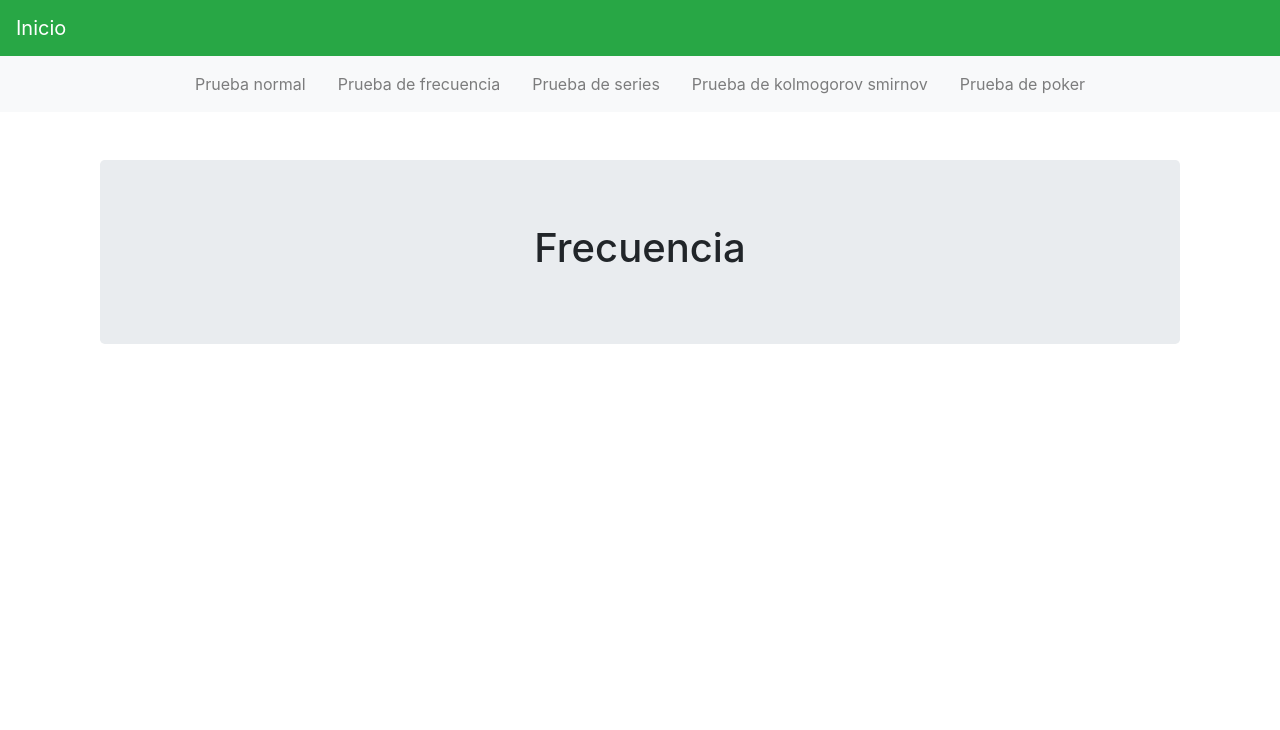
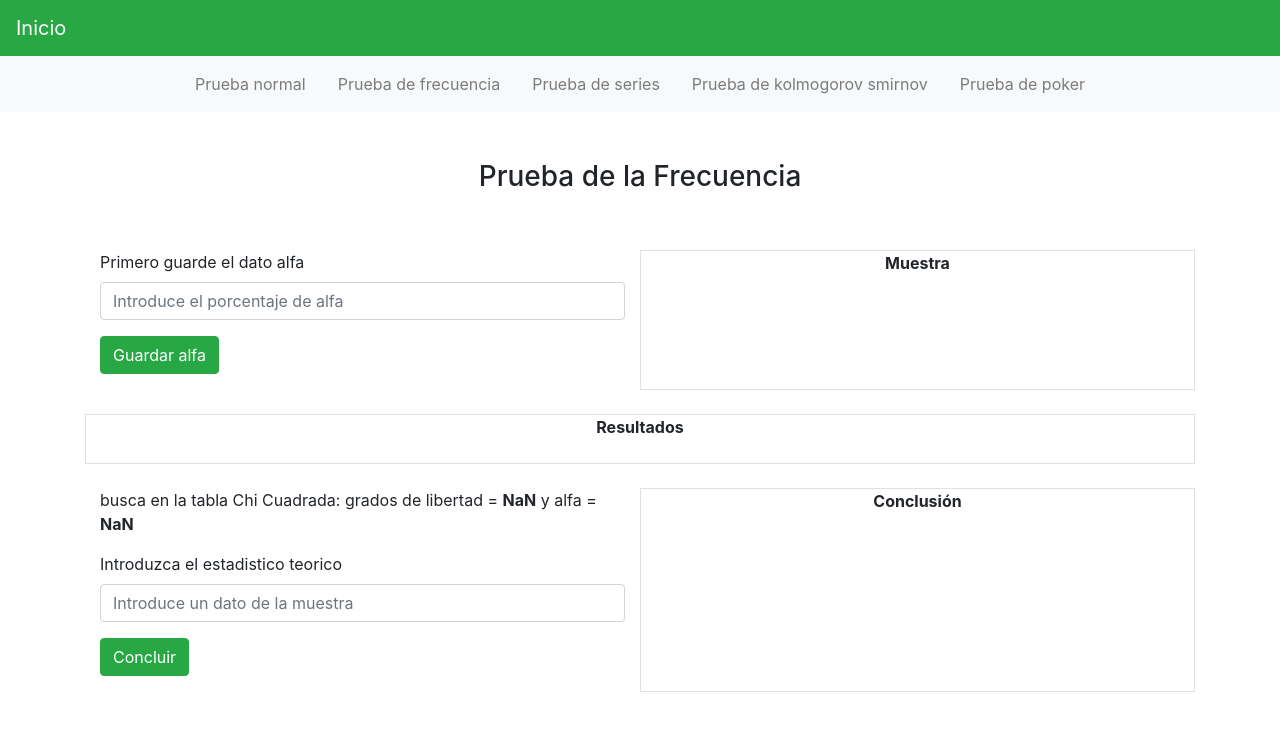
Before and after one commit to EliceoJoel/simulacion-unidad-3, a React (Create React App) app: page /frecuencia in a window 1280 px wide. Shown: the top 730 px of the page. Built offline with nearby package versions, Linux system fonts and the light colour scheme.

Commit message:
frecuency test closed

```diff
--- a/src/components/Frecuencia.js
+++ b/src/components/Frecuencia.js
@@ -1,12 +1,236 @@
 import React, { Component } from 'react'
 
-class Landing extends Component {
+class Frecuencia extends Component {
+
+  constructor(){
+    super()
+    this.state={
+      muestra:[],
+      n:0,
+      dato:"",
+      datoError:"",
+      alfa:"",
+      alfaError:"",
+      resultados:"",
+      estadistico:"",
+      k:"",
+      kError:"",
+      Xo:"",
+      estadisticoError:"",
+      muestras:"",
+      conclusion:'',
+      showAlfa:true,
+      showk:false,
+      showDato:false,
+    }
+
+    this.onChange = this.onChange.bind(this)
+  }
+
+  onChange(e){
+   this.setState({[e.target.name]:e.target.value})
+   this.setState({
+     datoError:"",
+     alfaError:"",
+     kError:"",
+     estadisticoError:"",
+     conclusion:""
+    })
+  }
+
+  cargarDatos(){
+    if(this.state.dato !== ''){
+      let array = this.state.muestra
+      array.push(parseFloat(this.state.dato))
+      let Xo = this.calcularXo(array)
+      this.setState({
+        muestra:array,
+        dato:'',
+        datoError:'',
+        n: this.state.n+1,
+        muestras:array.join(" - "),
+        Xo:Xo,
+        resultados:"n="+(this.state.n+1) + ", alfa="+this.state.alfa + ", k="+ this.state.k + ", Estadistico Xo=" + Xo
+      })
+    }else{
+      this.setState({datoError:"Introduzca un dato"})
+    }
+  }
+
+  calcularXo(muestra){
+    let res = 0
+    let n = parseInt(this.state.n)+1
+    let k = parseInt(this.state.k)
+    let Fe = n/k
+    let Fo = this.calcularFo(muestra,k)
+    for(let i=0; i<k; i++){
+      res = res + (Math.pow((Fe-Fo[i]),2))/Fe
+    }
+    return res
+  }
+
+  calcularFo(muestra,k){
+    let res = new Array(k)
+    res.fill(0)
+    for(let i=0; i<muestra.length; i++){
+      let rangoInferior = 0
+      let rangoSuperior = 1/k
+      for(let j=0; j<k; j++){
+        if(muestra[i] >= rangoInferior && muestra[i] < rangoSuperior){
+          res[j]=res[j]+1
+        }
+        rangoInferior = rangoSuperior
+        rangoSuperior = rangoSuperior + 1/k
+      }
+    }
+    return res
+  }
+
+  guardarAlfa(){
+    if(this.state.alfa !== ''){
+      this.setState({
+        showAlfa:false,
+        showk:true,
+        resultados:"alfa=" + this.state.alfa,
+      })
+    }else{
+      this.setState({
+        alfaError:"Introduzca el dato alfa"
+      })
+    }
+  }
+
+  guardark(){
+    if(this.state.k !== ''){
+      this.setState({
+        showk:false,
+        showDato:true,
+        resultados:"alfa="+ this.state.alfa + ", k="+ this.state.k
+      })
+    }
+  }
+
+
+
+  guardarEstaditico(){
+    if(this.state.alfa!== ''){
+      if(this.state.k !== ''){
+        if(this.state.muestra.length !== 0){
+          if(this.state.estadistico !== ''){
+             if(parseFloat(this.state.Xo) < parseFloat(this.state.estadistico)){
+                this.setState({conclusion:"Uniformidad"})
+             }else{
+              this.setState({conclusion:"No Uniformidad"})
+             }
+          }else{
+            this.setState({estadisticoError:"Introduzca el estaditico teorico"})
+          }
+        }else{
+          this.setState({datoError:"Introduzca un dato"})
+        }
+      }else{
+        this.setState({kError:"Introduzca el dato k"})
+      }
+    }else{
+      this.setState({alfaError:"Introduzca el dato alfa"})
+    }
+  }
+
   render() {
     return (
       <div className="container">
-        <div className="jumbotron mt-5">
-          <div className="col-sm-8 mx-auto">
-            <h1 className="text-center">Frecuencia</h1>
+        <div className="row my-5">
+          <div className="col-12 text-center">
+            <h3>
+              Prueba de la Frecuencia
+            </h3>
+          </div>
+        </div>
+        <div className="row mt-4">
+          <form className="col-6">
+            {this.state.showAlfa?
+              <div className="form-group">
+                <label htmlFor="alfa">Primero guarde el dato alfa</label>
+                <input
+                  type="number"
+                  name="alfa"
+                  className="form-control"
+                  placeholder="Introduce el porcentaje de alfa"
+                  value={this.state.alfa}
+                  onChange={this.onChange}
+                  />
+                  <p style={{color:"red"}}>{this.state.alfaError}</p>
+                  <button type="button" className="btn btn-success"
+                    onClick={()=>this.guardarAlfa()}>
+                    Guardar alfa
+                  </button>
+              </div>
+            :null}
+            {this.state.showk?
+              <div className="form-group">
+                <label htmlFor="k">Ahora guarde el dato k</label>
+                <input
+                  type="number"
+                  name="k"
+                  className="form-control"
+                  placeholder="Introduce el dato k"
+                  value={this.state.k}
+                  onChange={this.onChange}
+                  />
+                  <p style={{color:"red"}}>{this.state.kError}</p>
+                  <button type="button" className="btn btn-success"
+                    onClick={()=>this.guardark()}>
+                    Guardar k
+                  </button>
+              </div>
+            :null}
+            {this.state.showDato?
+              <div className="form-group">
+                <label htmlFor="dato">Ahora cargue los datos de la muestra</label>
+                <input
+                  type="number"
+                  name="dato"
+                  className="form-control"
+                  placeholder="Introduce un dato de la muestra"
+                  value={this.state.dato}
+                  onChange={this.onChange}
+                  />
+                  <p style={{color:"red"}}>{this.state.datoError}</p>
+                  <button type="button" className="btn btn-success" onClick={()=>this.cargarDatos()}>Cargar</button>
+              </div>
+            :null}
+          </form>
+          <div className="col-6 border text-center">
+            <label htmlFor="datos"><b>Muestra</b></label>
+                <p className="mt-3">{this.state.muestras}</p>
+          </div>
+        </div>
+        <div className="row border my-4">
+          <div className="col-12 text-center">
+            <label htmlFor="resultados"><b>Resultados</b></label>
+            <div className="my-3">
+              {this.state.resultados}
+            </div>
+          </div>
+        </div>
+        <div className="row">
+          <div className="form-group col-6">
+            <p>{"busca en la tabla Chi Cuadrada: grados de libertad = "}<b>{parseInt(this.state.k)-1}</b>{" y alfa = "}<b>{parseInt(this.state.alfa)/100}</b></p>
+            <label htmlFor="estadistico">Introduzca el estadistico teorico</label>
+            <input
+              type="number"
+              name="estadistico"
+              className="form-control"
+              placeholder="Introduce un dato de la muestra"
+              value={this.state.estadistico}
+              onChange={this.onChange}
+              />
+              <p style={{color:"red"}}>{this.state.estadisticoError}</p>
+              <button type="button" className="btn btn-success" onClick={()=>this.guardarEstaditico()}>Concluir</button>
+          </div>
+          <div className="col-6 border text-center">
+            <label htmlFor="conclusion"><b>Conclusión</b></label>
+            <p style={{color:"blue"}}><b>{this.state.conclusion}</b></p>
           </div>
         </div>
       </div>
@@ -14,4 +238,4 @@ class Landing extends Component {
   }
 }
 
-export default Landing
+export default Frecuencia
```
